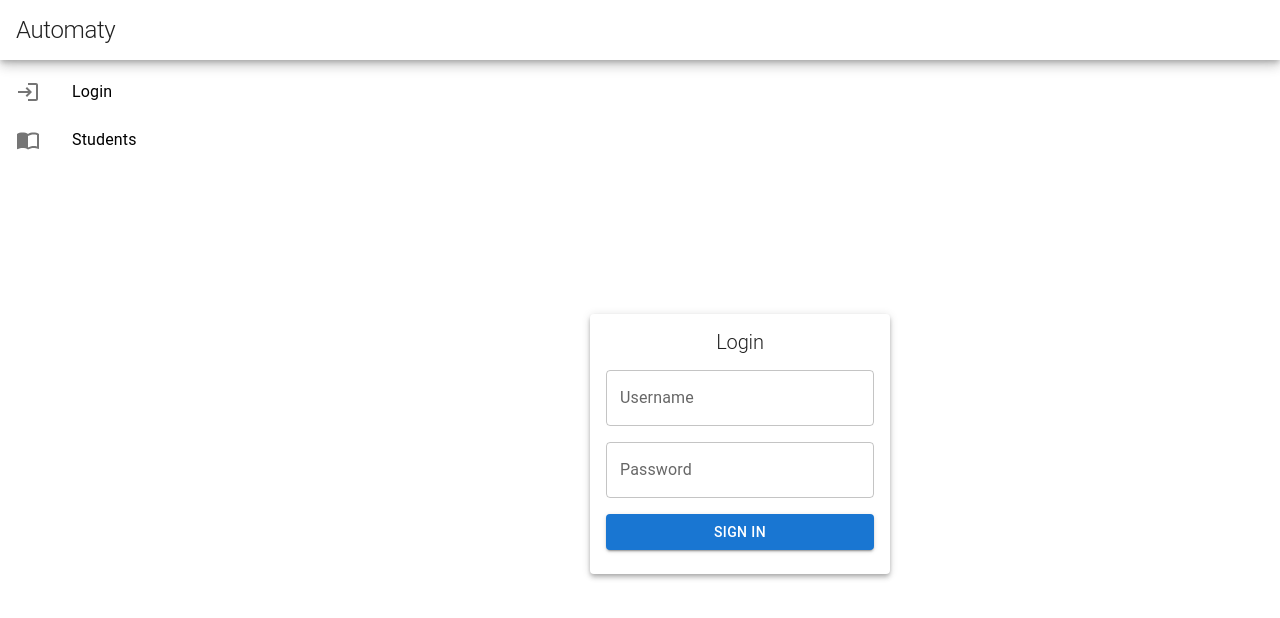
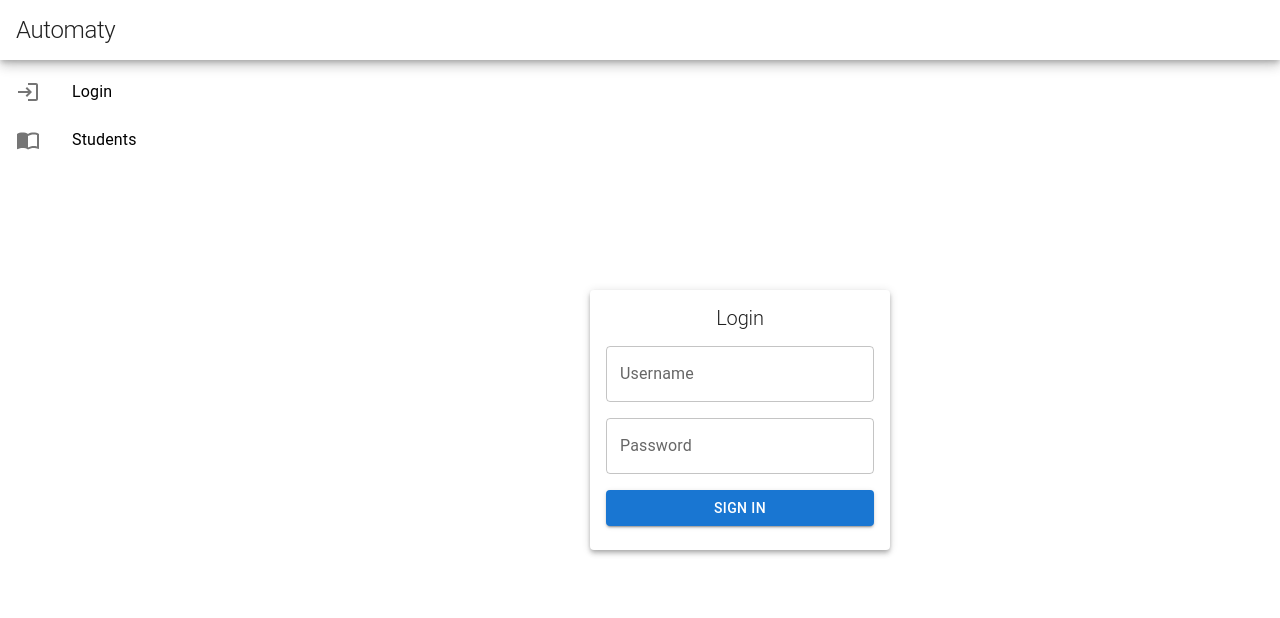
Before and after one commit to chrisvasqm/automaty, a React (Vite) app: page / in a window 1280 px wide. Shown: the top 618 px of the page. Built offline with nearby package versions, Linux system fonts and the light colour scheme.

Commit message:
Adjust height

```diff
--- a/src/pages/LoggedInPage.tsx
+++ b/src/pages/LoggedInPage.tsx
@@ -5,7 +5,7 @@ const LoggedInPage = () => {
     return (
         <Box
             sx={{
-                minHeight: '96vh',
+                minHeight: '90vh',
                 display: 'flex',
                 alignItems: 'center'
             }}>
--- a/src/pages/LoginPage.tsx
+++ b/src/pages/LoginPage.tsx
@@ -36,7 +36,7 @@ const LoginPage = () => {
     return (
         <Box
             sx={{
-                minHeight: '96vh',
+                minHeight: '90vh',
                 display: 'flex',
                 alignItems: 'center'
             }}>
```
